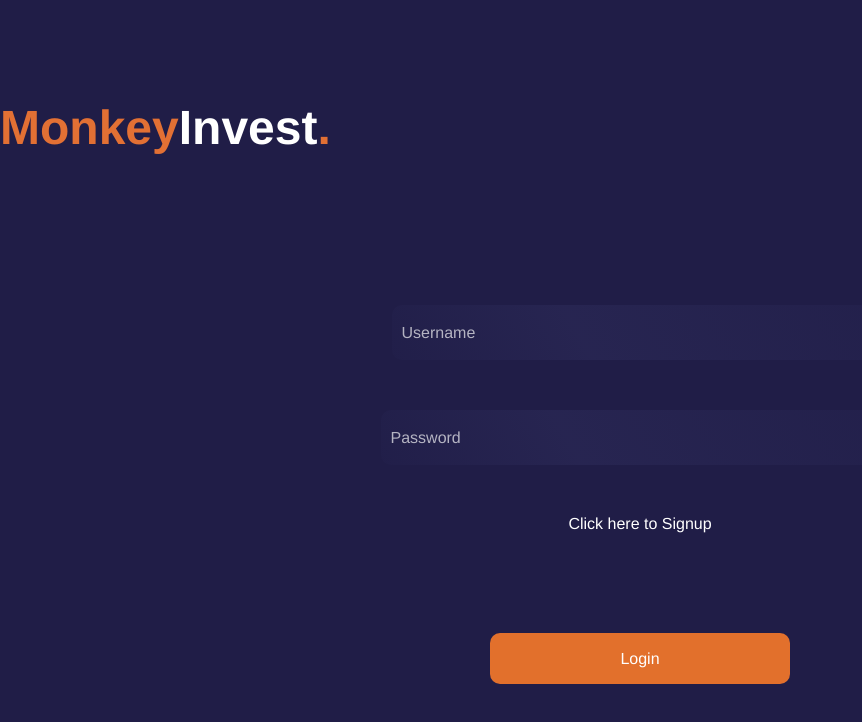
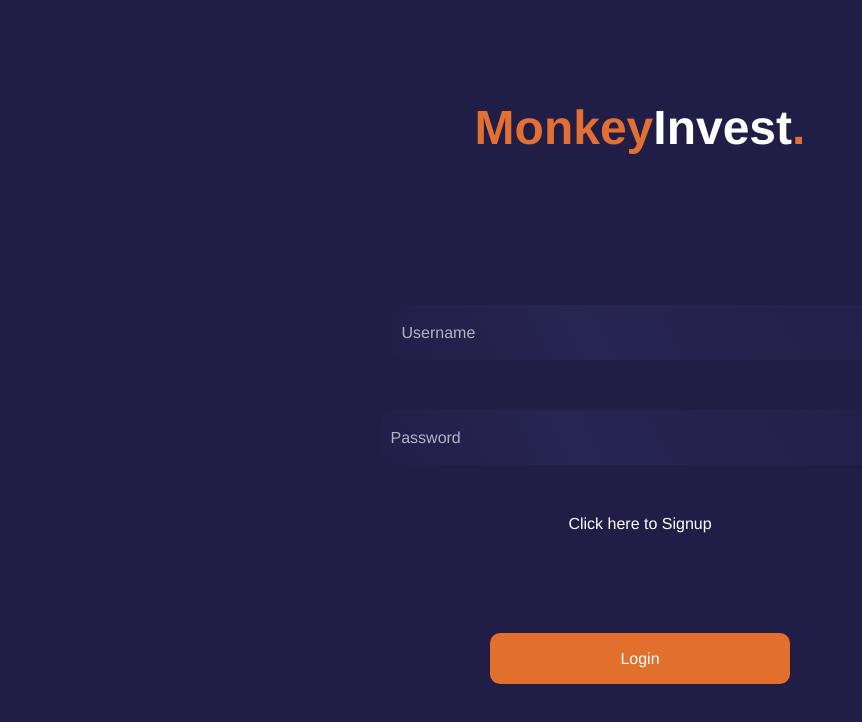
Before and after one commit to Em1dio/monkey-invest-web, a Vue app: page / in a window 1280 px wide. Shown: the top 722 px of the page, without its empty margins (0-862 px from the left). Built offline with nearby package versions, Linux system fonts and the light colour scheme; some icons are missing; what vue-cookies would draw is missing.

Commit message:
Fixed Error

```diff
--- a/src/components/Titulo.vue
+++ b/src/components/MonkeyPack/Titulo.vue
@@ -18,6 +18,14 @@ export default {
       type: String,
       default: '0px',
     },
+    display: {
+      type: String,
+      default: '',
+    },
+    alignItems: {
+      type: String,
+      default: '',
+    },
     color1: {
       type: String,
       default: '#e27034',
@@ -31,6 +39,9 @@ export default {
     divTitulo() {
       return {
         marginTop: this.marginTop,
+        fontSize: this.fontSize,
+        alignItems: this.alignItems,
+        display: this.display,
       };
     },
     titulo() {
--- a/src/components/sidebar/index.vue
+++ b/src/components/sidebar/index.vue
@@ -22,7 +22,7 @@
 </template>
 
 <script>
-import Titulo from './../Titulo.vue';
+import Titulo from '../MonkeyPack/Titulo.vue';
 import Item from './Item';
 import {
   DashboardIcon,
--- a/src/views/Home.vue
+++ b/src/views/Home.vue
@@ -6,7 +6,7 @@
 </template>
 
 <script>
-import Titulo from '../components/Titulo';
+import Titulo from '../components/MonkeyPack/Titulo';
 import Login from '../components/Login';
 
 export default {
@@ -25,4 +25,10 @@ body {
     #201d47 100%
   );
 }
+
+.home {
+  display: flex;
+  flex-direction: column;
+  align-items: center;
+}
 </style>
```
